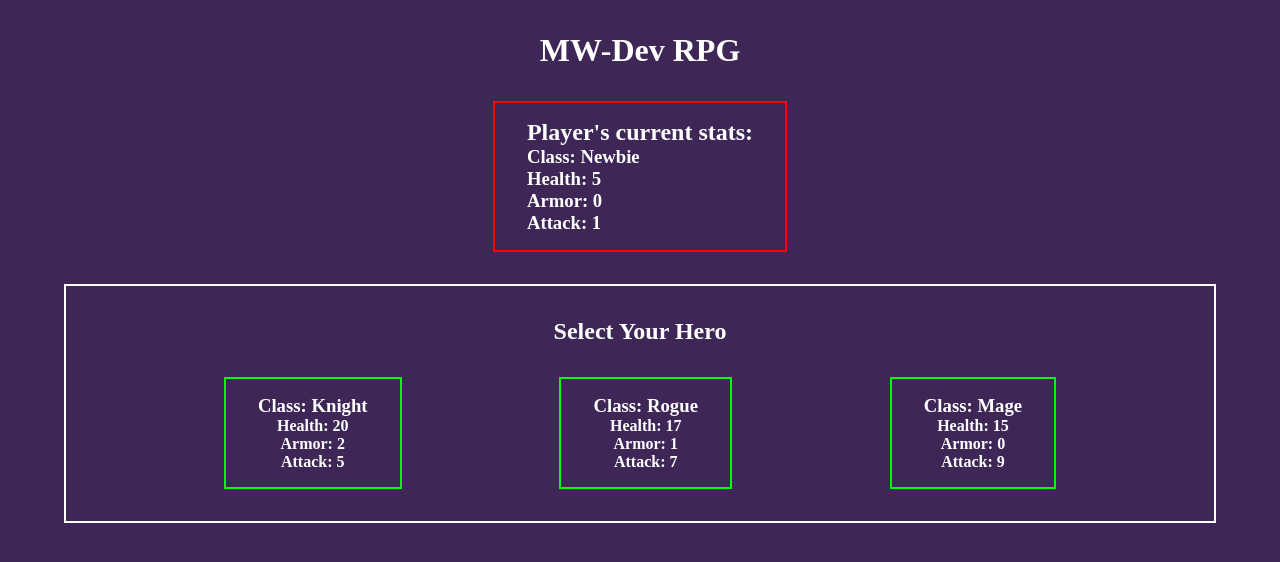
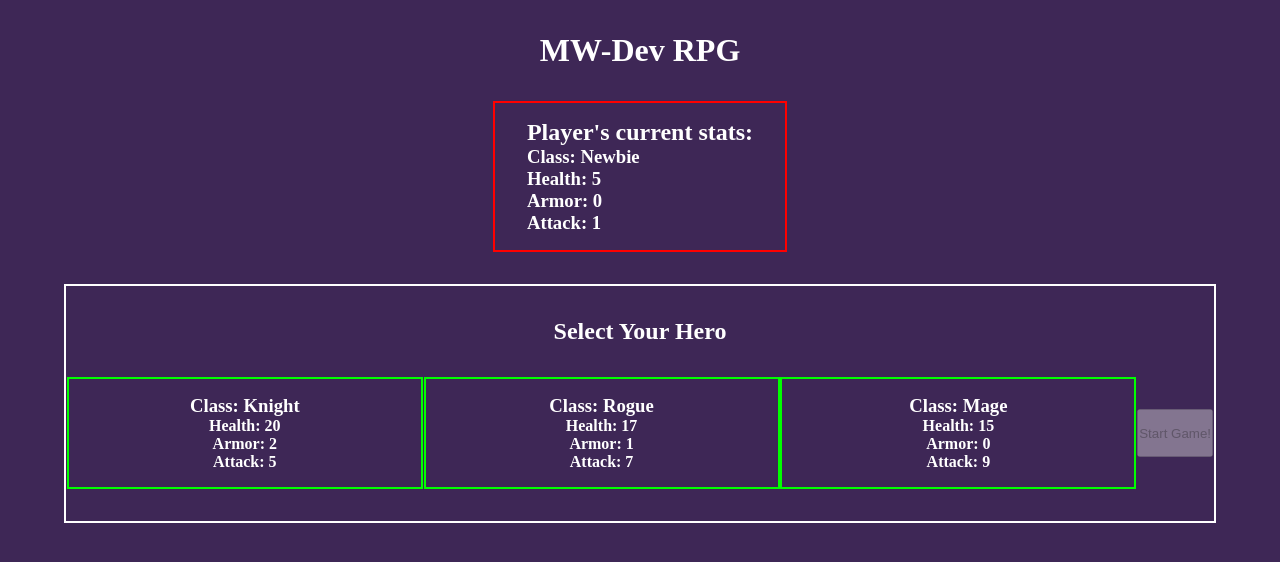
Before and after one commit to mattwheeler-dev/react-dungeon, a React (Vite) app in the folder my-rpg/: page / in a window 1280 px wide. Shown: the top 562 px of the page. Built offline with nearby package versions, Linux system fonts and the light colour scheme.

Commit message:
implement monster factory and monster component. select hero menu disappear on start

```diff
--- a/my-rpg/src/App.jsx
+++ b/my-rpg/src/App.jsx
@@ -2,18 +2,23 @@ import { useState, createContext } from "react";
 import HeroFactory from "./components/HeroFactory";
 import SelectHero from "./components/SelectHero";
 import Player from "./components/Player";
+import Monster from "./components/Monster";
 
 export const AppContext = createContext("");
 
 const App = () => {
 	const [playerStats, setPlayerStats] = useState(HeroFactory(""));
+	const [gameStatus, setGameStatus] = useState(false);
 
 	return (
 		<>
 			<h1>MW-Dev RPG</h1>
-			<AppContext.Provider value={{ playerStats, setPlayerStats }}>
+			<AppContext.Provider
+				value={{ playerStats, setPlayerStats, gameStatus, setGameStatus }}
+			>
 				<Player />
-				<SelectHero />
+				{!gameStatus && <SelectHero />}
+				{gameStatus && <Monster />}
 			</AppContext.Provider>
 		</>
 	);
--- a/my-rpg/src/components/Monster.jsx
+++ b/my-rpg/src/components/Monster.jsx
@@ -0,0 +1,24 @@
+import { useState } from "react";
+import MonsterFactory from "./MonsterFactory";
+import "./Monster.css";
+
+const monsters = ["Slime", "Skeleton", "Witch"];
+const randomMonster = monsters[Math.floor(Math.random() * 3)];
+
+const Monster = () => {
+	const [monsterStats, setMonsterStats] = useState(
+		MonsterFactory(randomMonster)
+	);
+
+	return (
+		<div className="monster-card">
+			<h2>Current Monster:</h2>
+			<h3>{monsterStats.title}</h3>
+			<h3>Health: {monsterStats.health}</h3>
+			<h3>Armor: {monsterStats.armor}</h3>
+			<h3>Attack: {monsterStats.attack}</h3>
+		</div>
+	);
+};
+
+export default Monster;
--- /dev/null
+++ b/my-rpg/src/components/MonsterFactory.jsx
@@ -0,0 +1,27 @@
+const MonsterFactory = (monster) => {
+	switch (monster) {
+		case "Slime":
+			return {
+				title: monster,
+				health: 15,
+				armor: 1,
+				attack: 5,
+			};
+		case "Skeleton":
+			return {
+				title: monster,
+				health: 12,
+				armor: 0,
+				attack: 3,
+			};
+		case "Witch":
+			return {
+				title: monster,
+				health: 10,
+				armor: 0,
+				attack: 7,
+			};
+	}
+};
+
+export default MonsterFactory;
--- a/my-rpg/src/components/SelectHero.css
+++ b/my-rpg/src/components/SelectHero.css
@@ -16,8 +16,13 @@
 }
 
 .hero-card {
+	width: 31%;
 	cursor: pointer;
-	padding: 1rem 2rem;
+	padding: 1rem;
 	text-align: center;
 	border: 2px solid lime;
 }
+
+.start-btn {
+	margin: 2rem 0;
+}
--- a/my-rpg/src/components/SelectHero.jsx
+++ b/my-rpg/src/components/SelectHero.jsx
@@ -4,21 +4,25 @@ import HeroFactory from "./HeroFactory";
 import "./SelectHero.css";
 
 const SelectHero = () => {
-	const { setPlayerStats } = useContext(AppContext);
+	const { playerStats, setPlayerStats, setGameStatus } = useContext(AppContext);
 	const knight = HeroFactory("Knight");
 	const rogue = HeroFactory("Rogue");
 	const mage = HeroFactory("Mage");
 
 	const handleSelect = (e) => {
 		const cards = document.querySelectorAll(".hero-card");
-		if (e.target == cards[0]) {
+		if (e.target == cards[0] || e.target.parentElement == cards[0]) {
 			setPlayerStats(knight);
-		} else if (e.target == cards[1]) {
+		} else if (e.target == cards[1] || e.target.parentElement == cards[1]) {
 			setPlayerStats(rogue);
-		} else if (e.target == cards[2]) {
+		} else if (e.target == cards[2] || e.target.parentElement == cards[2]) {
 			setPlayerStats(mage);
 		}
 		return;
+	};
+
+	const startGame = () => {
+		setGameStatus(true);
 	};
 
 	return (
@@ -44,6 +48,18 @@ const SelectHero = () => {
 				<h4>Armor: {mage.armor}</h4>
 				<h4>Attack: {mage.attack}</h4>
 			</article>
+
+			<button
+				className="start-btn"
+				onClick={startGame}
+				disabled={
+					playerStats.title != "Knight" &&
+					playerStats.title != "Rogue" &&
+					playerStats.title != "Mage"
+				}
+			>
+				Start Game!
+			</button>
 		</section>
 	);
 };
```
Also changed, not shown: my-rpg/src/components/Monster.css (added).
